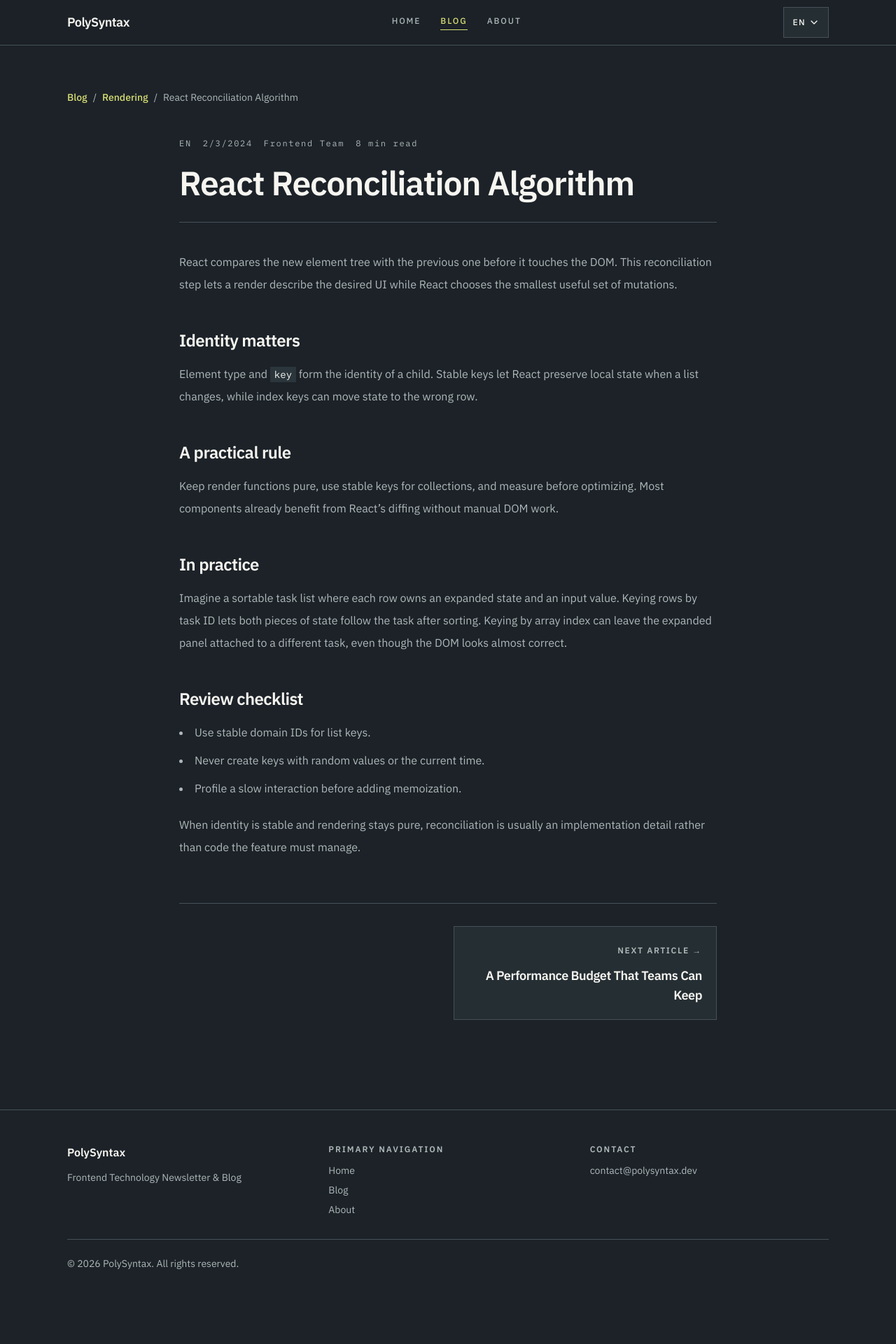
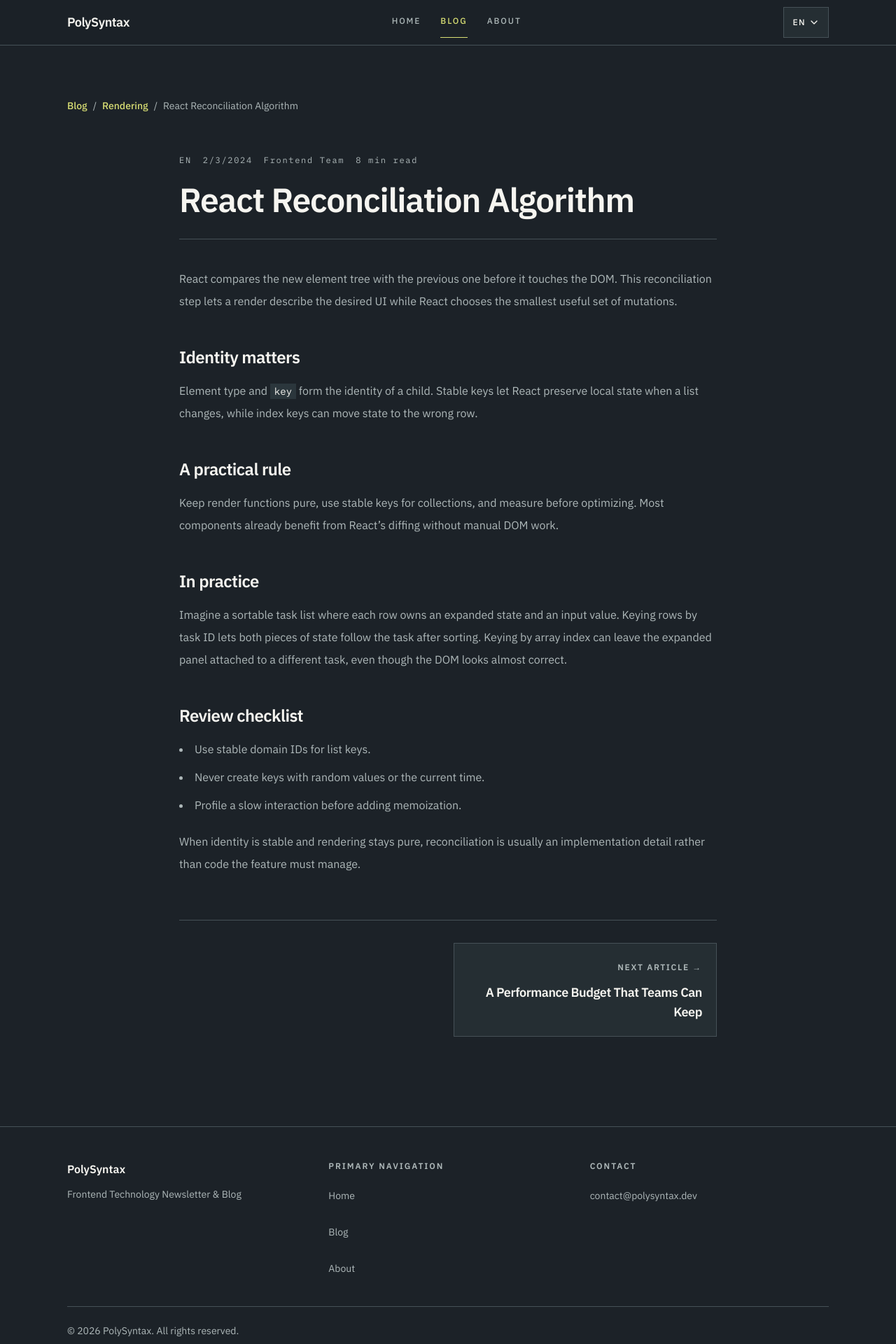
Before and after one commit to callu9/polysyntax-next-ts, a Next.js app: page /blog/react-reconciliation in a window 1280 px wide. Shown: the top 1920 px of the page at 70% size. Before the commit the page ends 1863 px from the top, so only its background shows below. Built offline with nearby package versions, Linux system fonts and the light colour scheme.

Commit message:
fix: complete accessibility baseline

```diff
--- a/src/app/about/page.tsx
+++ b/src/app/about/page.tsx
@@ -10,7 +10,7 @@ export default function About() {
   if (!copy) return null;
 
   return (
-    <main>
+    <main id="main-content" tabIndex={-1}>
       <section className="mx-auto max-w-3xl px-4 py-16 sm:px-6 md:py-24 lg:px-8">
         <p className="mb-5 text-xs font-semibold uppercase tracking-[0.18em] text-primary">{copy.publication}</p>
         <h1 className="border-b border-border pb-8 text-5xl font-semibold tracking-tight sm:text-6xl">{copy.title}</h1>
--- a/src/app/blog/react-reconciliation/page.tsx
+++ b/src/app/blog/react-reconciliation/page.tsx
@@ -177,20 +177,20 @@ export default function BlogPostPage() {
   const isLoading = !isNotFound && !isError && (!snapshot || requestedLanguage !== null);
 
   return (
-    <main>
+    <main id="main-content" tabIndex={-1}>
       <div className="mx-auto max-w-6xl px-4 py-12 sm:px-6 md:py-16 lg:px-8">
         {article ? (
           <nav aria-label={t('blog.breadcrumb')} className="mb-12 overflow-x-auto text-sm">
             <ol className="flex min-w-max items-center gap-2 text-muted-foreground">
-              <li><Link href="/blog" className="font-medium text-primary underline-offset-4 hover:underline">{t('blog.title')}</Link></li>
+              <li><Link href="/blog" className="inline-flex min-h-11 items-center font-medium text-primary underline-offset-4 hover:underline">{t('blog.title')}</Link></li>
               <li aria-hidden="true">/</li>
-              <li><Link href={`/blog?category=${encodeURIComponent(article.categoryId)}`} className="font-medium text-primary underline-offset-4 hover:underline">{article.category}</Link></li>
+              <li><Link href={`/blog?category=${encodeURIComponent(article.categoryId)}`} className="inline-flex min-h-11 items-center font-medium text-primary underline-offset-4 hover:underline">{article.category}</Link></li>
               <li aria-hidden="true">/</li>
               <li aria-current="page" className="max-w-[16rem] truncate">{article.title}</li>
             </ol>
           </nav>
         ) : (
-          <Link href="/blog" className="mb-12 inline-flex items-center gap-2 text-sm font-medium text-primary underline-offset-4 hover:underline">
+          <Link href="/blog" className="mb-12 inline-flex min-h-11 items-center gap-2 text-sm font-medium text-primary underline-offset-4 hover:underline">
             <ArrowLeft size={20} aria-hidden="true" />
             {t('blog.title')}
           </Link>
@@ -213,7 +213,7 @@ export default function BlogPostPage() {
                 setFailedTarget(null);
                 setRetryCount((count) => count + 1);
               }}
-              className="bg-primary px-4 py-2 text-sm font-semibold text-primary-foreground transition-opacity hover:opacity-85"
+              className="min-h-11 bg-primary px-4 py-2 text-sm font-semibold text-primary-foreground transition-opacity hover:opacity-85"
             >
               {t('blog.retry')} {targetLanguage.toUpperCase()}
             </button>
--- a/src/app/not-found.tsx
+++ b/src/app/not-found.tsx
@@ -7,7 +7,7 @@ export default function NotFound() {
   const { t } = useTranslation();
 
   return (
-    <main className="mx-auto max-w-3xl px-4 py-24 text-center sm:px-6 lg:px-8">
+    <main id="main-content" tabIndex={-1} className="mx-auto max-w-3xl px-4 py-24 text-center sm:px-6 lg:px-8">
       <p className="text-xs font-semibold uppercase tracking-[0.18em] text-primary">404</p>
       <h1 className="mt-5 text-4xl font-semibold tracking-tight">{t('common.notFoundTitle')}</h1>
       <p className="mt-4 text-muted-foreground">{t('common.notFoundDescription')}</p>
--- a/src/app/page.tsx
+++ b/src/app/page.tsx
@@ -13,7 +13,7 @@ export default function Home() {
   const featuredArticle = editorial.featured;
 
   return (
-    <main>
+    <main id="main-content" tabIndex={-1}>
       <section className="mx-auto max-w-6xl px-4 py-16 sm:px-6 md:py-24 lg:px-8">
         <p className="mb-6 text-xs font-semibold uppercase tracking-[0.18em] text-primary">Issue 001</p>
         <div className="grid gap-12 border-b border-border pb-16 lg:grid-cols-[1.2fr_0.8fr] lg:items-end">
@@ -31,7 +31,7 @@ export default function Home() {
             <h2 className="text-xs font-semibold uppercase tracking-[0.18em] text-muted-foreground">{t("home.latestArticles")}</h2>
             <span className="text-xs text-muted-foreground">{editorial.total} {t('home.articleCount')}</span>
           </div>
-          <Link href="/blog" className="text-sm font-medium text-primary transition-opacity hover:opacity-80">{t('home.viewAll')} →</Link>
+          <Link href="/blog" className="inline-flex min-h-11 items-center text-sm font-medium text-primary transition-opacity hover:opacity-80">{t('home.viewAll')} →</Link>
         </div>
 
         {!featuredArticle ? (
--- a/src/components/Footer.tsx
+++ b/src/components/Footer.tsx
@@ -15,18 +15,18 @@ export const Footer = () => {
             <h3 className="mb-3 text-base font-semibold text-foreground">{t('common.siteName')}</h3>
             <p className="max-w-xs text-sm leading-6 text-muted-foreground">{t('common.siteDescription')}</p>
           </div>
-          <div>
+          <nav aria-label={t('common.navigation')}>
             <h4 className="mb-3 text-xs font-semibold uppercase tracking-[0.16em] text-muted-foreground">{t('common.navigation')}</h4>
             <ul className="space-y-2 text-sm">
-              <li><Link href="/" className="text-muted-foreground transition-colors hover:text-primary">{t('common.home')}</Link></li>
-              <li><Link href="/blog" className="text-muted-foreground transition-colors hover:text-primary">{t('common.blog')}</Link></li>
-              <li><Link href="/about" className="text-muted-foreground transition-colors hover:text-primary">{t('common.about')}</Link></li>
+              <li><Link href="/" className="inline-flex min-h-11 items-center text-muted-foreground transition-colors hover:text-primary">{t('common.home')}</Link></li>
+              <li><Link href="/blog" className="inline-flex min-h-11 items-center text-muted-foreground transition-colors hover:text-primary">{t('common.blog')}</Link></li>
+              <li><Link href="/about" className="inline-flex min-h-11 items-center text-muted-foreground transition-colors hover:text-primary">{t('common.about')}</Link></li>
             </ul>
-          </div>
+          </nav>
           <div>
             <h4 className="mb-3 text-xs font-semibold uppercase tracking-[0.16em] text-muted-foreground">{t('common.contact')}</h4>
             <p className="text-sm text-muted-foreground">
-              <a href="mailto:contact@polysyntax.dev" className="transition-colors hover:text-primary">
+              <a href="mailto:contact@polysyntax.dev" className="inline-flex min-h-11 items-center transition-colors hover:text-primary">
                 contact@polysyntax.dev
               </a>
             </p>
--- a/src/components/Header.tsx
+++ b/src/components/Header.tsx
@@ -58,9 +58,12 @@ export const Header = () => {
 
   return (
     <header className="sticky top-0 z-10 border-b border-border bg-background/95 backdrop-blur">
+      <a href="#main-content" className="sr-only focus:not-sr-only focus:absolute focus:left-4 focus:top-2 focus:z-50 focus:bg-primary focus:px-4 focus:py-3 focus:text-sm focus:font-semibold focus:text-primary-foreground">
+        {t('common.skipToContent')}
+      </a>
       <div className="mx-auto max-w-6xl px-4 sm:px-6 lg:px-8">
         <div className="flex h-16 items-center justify-between">
-          <Link href="/" className="text-lg font-semibold tracking-tight text-foreground">
+          <Link href="/" className="inline-flex min-h-11 items-center text-lg font-semibold tracking-tight text-foreground">
             {t('common.siteName')}
           </Link>
 
@@ -70,7 +73,7 @@ export const Header = () => {
                 key={href}
                 href={href}
                 aria-current={isActive(href) ? 'page' : undefined}
-                className={`border-b pb-1 text-xs font-medium uppercase tracking-[0.16em] transition-colors ${isActive(href) ? 'border-primary text-primary' : 'border-transparent text-muted-foreground hover:text-foreground'}`}
+                className={`inline-flex min-h-11 items-center border-b pb-1 text-xs font-medium uppercase tracking-[0.16em] transition-colors ${isActive(href) ? 'border-primary text-primary' : 'border-transparent text-muted-foreground hover:text-foreground'}`}
               >
                 {t(key)}
               </Link>
--- a/src/content/translations/common.ts
+++ b/src/content/translations/common.ts
@@ -6,6 +6,7 @@ export const commonTranslations = {
     blog: 'Blog',
     about: 'About',
     navigation: 'Primary navigation',
+    skipToContent: 'Skip to content',
     menu: 'Menu',
     contact: 'Contact',
     language: 'Language',
@@ -24,6 +25,7 @@ export const commonTranslations = {
     blog: '블로그',
     about: '소개',
     navigation: '주요 탐색',
+    skipToContent: '본문으로 건너뛰기',
     menu: '메뉴',
     contact: '문의',
     language: '언어',
@@ -42,6 +44,7 @@ export const commonTranslations = {
     blog: 'ブログ',
     about: '概要',
     navigation: 'メインナビゲーション',
+    skipToContent: '本文へ移動',
     menu: 'メニュー',
     contact: 'お問い合わせ',
     language: '言語',
```
Also changed, not shown: src/app/blog/page.tsx (+6 -6 lines).
